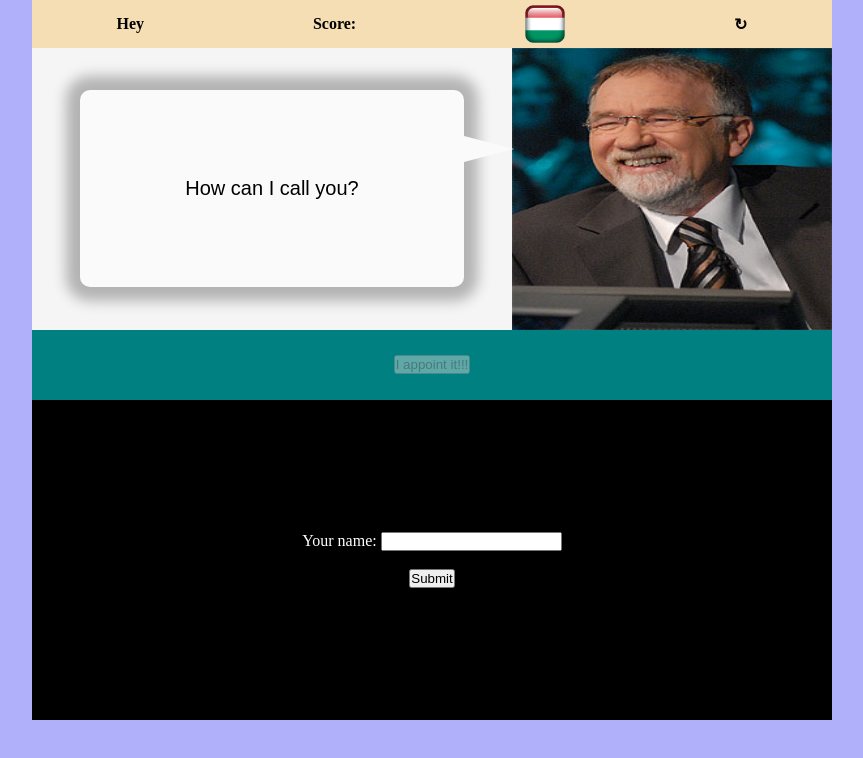
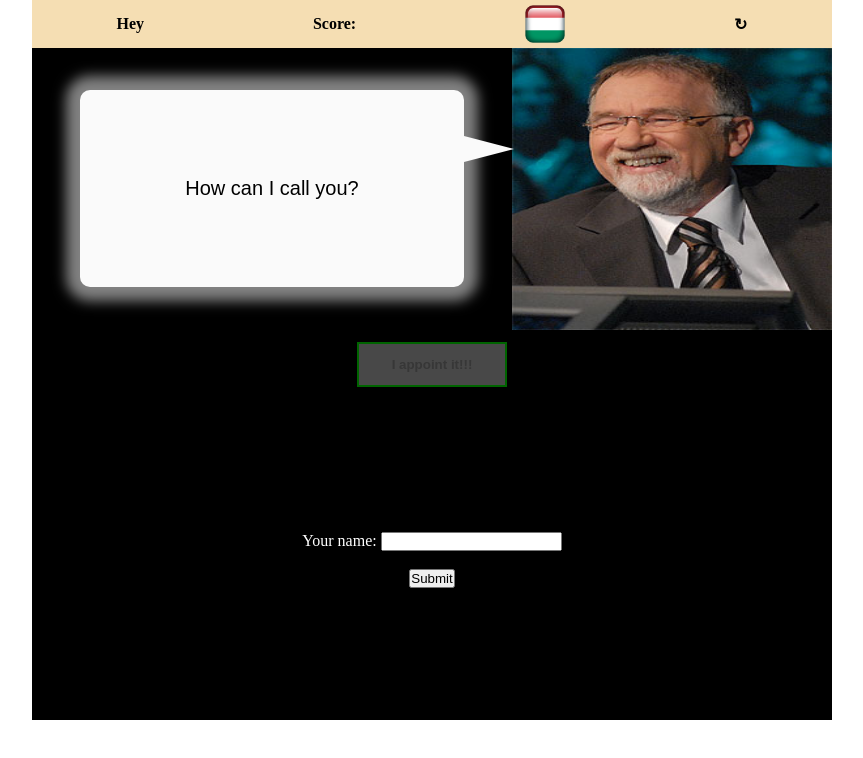
Before and after one commit to stokid/quiz-app-by-stoki, a plain HTML site: page index.html in a window 1280 px wide. Shown: the whole page, without its empty margins (208-1071 px from the left). Drawn offline with nearby package versions, Linux system fonts and the light colour scheme.

Commit message:
Update style.css

```diff
--- a/style.css
+++ b/style.css
@@ -10,7 +10,7 @@ body {
     margin: auto;
     max-width: 800px;
     min-width: 320px;
-    background-color: rgb(176, 176, 250);
+    box-sizing: border-box;
 }
 #score-table {
     width: 100%;
@@ -36,13 +36,13 @@ body {
     flex-direction: column;
     width: 100%;
     height: 44vh;
-    background-color: teal;
+    background-color: black;
 }
 #game-master {
     display: flex;
     width: auto;
     height: 80%;
-    background-color: thistle;
+    background-color: black;
 
 }
 #game-master-area {
@@ -51,7 +51,7 @@ body {
     align-items: center;
     width: 60%;
     height: 100%;
-    background-color: whitesmoke;
+    background-color: black;
 }
 #game-master-area-bubble {
 
@@ -77,7 +77,12 @@ body {
     height: 100%;
 }
 #game-comfirm-button {
-
+    width: 150px;
+    height: 80%;
+    max-height: 45px;
+    /* border-color: darkgreen; */
+    border: 2px solid darkgreen;
+    font-weight: bold;
 
 }
 #game-field {
```
